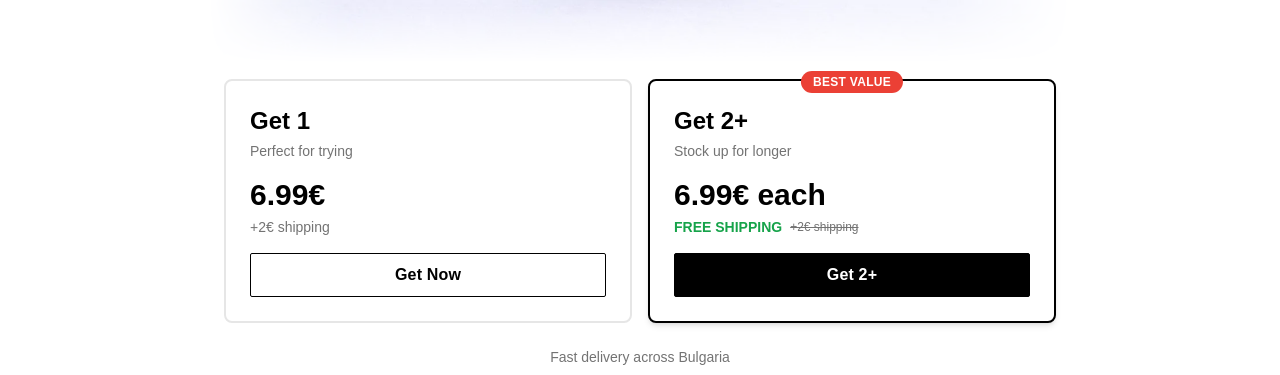
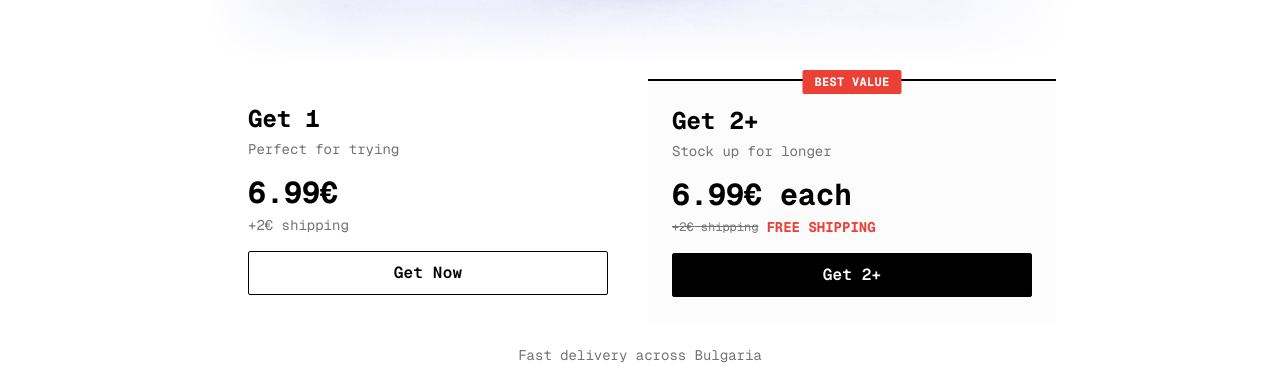
Before and after one commit to kirilchristov/tigre-tigre, a React (Vite) app: page / in a window 1280 px wide. Shown: the part 577-952 px from the top of the page. Built offline with nearby package versions, Linux system fonts and the light colour scheme; no server answers.

Commit message:
adds font mono to product cta section

```diff
--- a/src/components/ProductCTA.tsx
+++ b/src/components/ProductCTA.tsx
@@ -34,7 +34,7 @@ export function ProductCTA({ className, compact = false }: ProductCTAProps) {
   }
 
   return (
-    <div ref={ref} className={cn('w-full max-w-4xl mx-auto my-4 px-4', className)}>
+    <div ref={ref} className={cn('w-full max-w-4xl mx-auto my-4 px-4 font-mono', className)}>
       <div
         className={cn(
           'grid gap-4',
@@ -44,16 +44,13 @@ export function ProductCTA({ className, compact = false }: ProductCTAProps) {
         {/* Single Jar Option */}
         <div
           className={cn(
-            'relative rounded-lg border-2 border-border bg-white p-6 transition-all hover:border-foreground/20',
+            'relative bg-white transition-all hover:bg-muted/30',
             compact ? 'p-4' : 'p-6'
           )}
         >
           <div className="space-y-4">
             <div>
-              <h3
-                className={cn('font-bold text-black', compact ? 'text-xl' : 'text-2xl')}
-                style={{ fontFamily: 'Arial, sans-serif' }}
-              >
+              <h3 className={cn('font-bold text-black', compact ? 'text-xl' : 'text-2xl')}>
                 {t('productCTA.single.title')}
               </h3>
               <p className="text-sm text-muted-foreground mt-1">
@@ -86,24 +83,20 @@ export function ProductCTA({ className, compact = false }: ProductCTAProps) {
         {/* Multiple Jars Option (Emphasized) */}
         <div
           className={cn(
-            'relative rounded-lg border-2 border-foreground bg-white transition-all hover:shadow-lg',
-            compact ? 'p-4' : 'p-6',
-            'shadow-md'
+            'relative border-t-2 border-foreground bg-muted/30 transition-all',
+            compact ? 'p-4' : 'p-6'
           )}
         >
           {/* Best Value Badge */}
           <div className="absolute -top-3 left-1/2 -translate-x-1/2">
-            <span className="bg-brand-600 text-white text-xs font-bold px-3 py-1 rounded-full uppercase tracking-wide">
+            <span className="bg-brand-600 text-white text-xs font-bold px-3 py-1 rounded-[2px] uppercase tracking-wide">
               {t('productCTA.multiple.badge')}
             </span>
           </div>
 
           <div className="space-y-4">
             <div>
-              <h3
-                className={cn('font-bold text-black', compact ? 'text-xl' : 'text-2xl')}
-                style={{ fontFamily: 'Arial, sans-serif' }}
-              >
+              <h3 className={cn('font-bold text-black', compact ? 'text-xl' : 'text-2xl')}>
                 {t('productCTA.multiple.title')}
               </h3>
               <p className="text-sm text-muted-foreground mt-1">
@@ -118,11 +111,11 @@ export function ProductCTA({ className, compact = false }: ProductCTAProps) {
                 </span>
               </div>
               <div className="flex items-center gap-2 mt-1">
-                <span className="text-sm font-bold text-green-600">
-                  {t('productCTA.multiple.shipping')}
-                </span>
                 <span className="text-xs text-muted-foreground line-through">
                   {t('productCTA.multiple.shippingSaved', priceVars)}
+                </span>
+                <span className="text-sm font-bold text-brand-600">
+                  {t('productCTA.multiple.shipping')}
                 </span>
               </div>
             </div>
```
